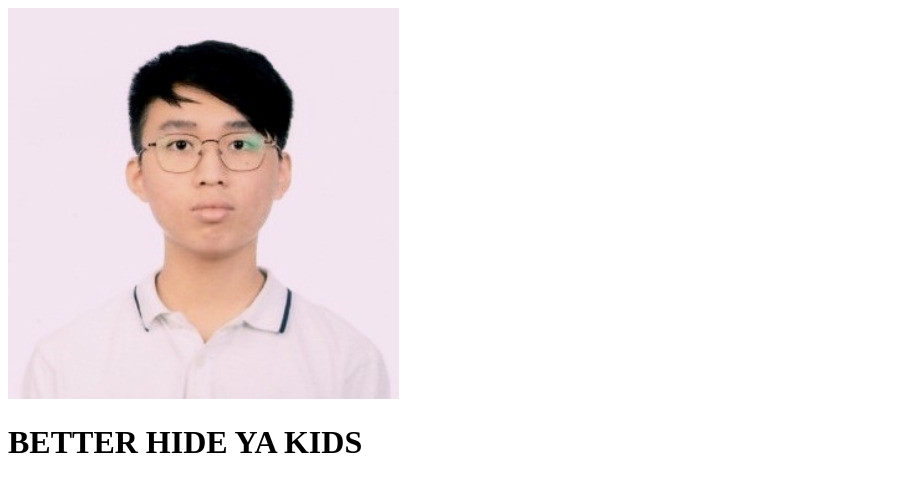
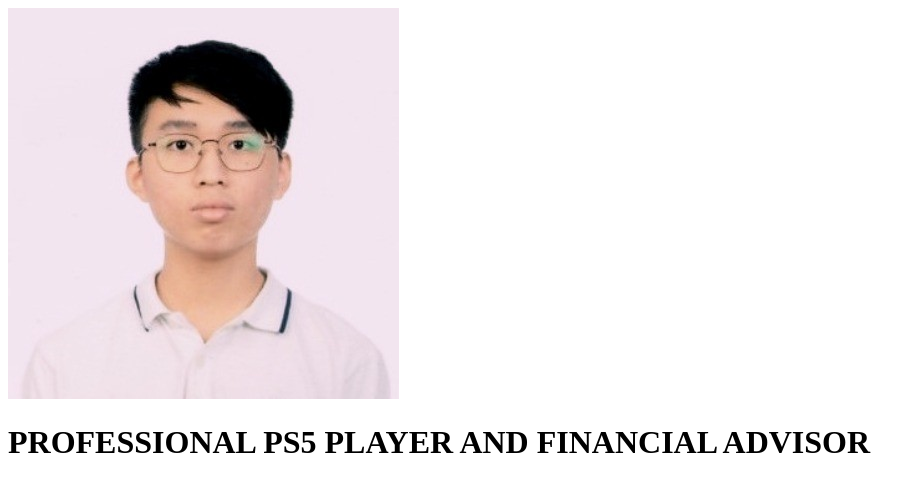
Before and after one commit to adli1011/Test1, a plain HTML site: page index.html in a window 1280 px wide. Shown: the whole page, without its empty margins (0-923 px from the left). Drawn offline with Linux system fonts and the light colour scheme.

Commit message:
commit img aiman

```diff
--- a/index.html
+++ b/index.html
@@ -7,6 +7,6 @@
 </head>
 <body>
     <img src="1694359532847.jpg" alt="Hide your kids">
-    <h1><b>BETTER HIDE YA KIDS</b></h1>
+    <h1><b>PROFESSIONAL PS5 PLAYER AND FINANCIAL ADVISOR</b></h1>
 </body>
 </html>
```
Also changed, not shown: 1690384483632.jpg (added).
